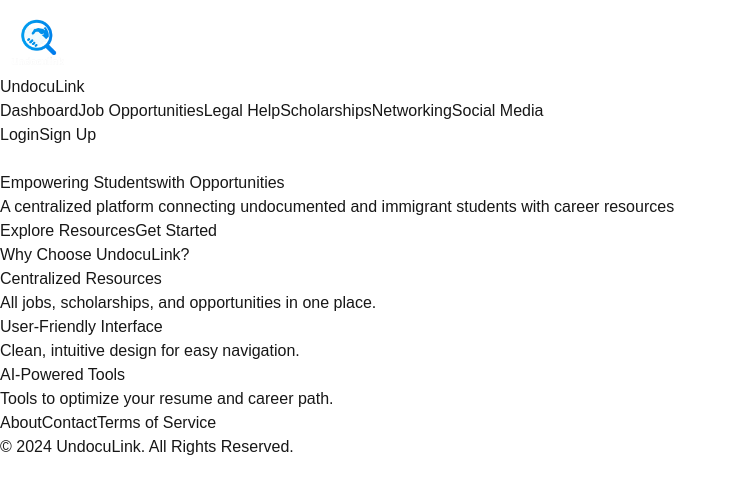
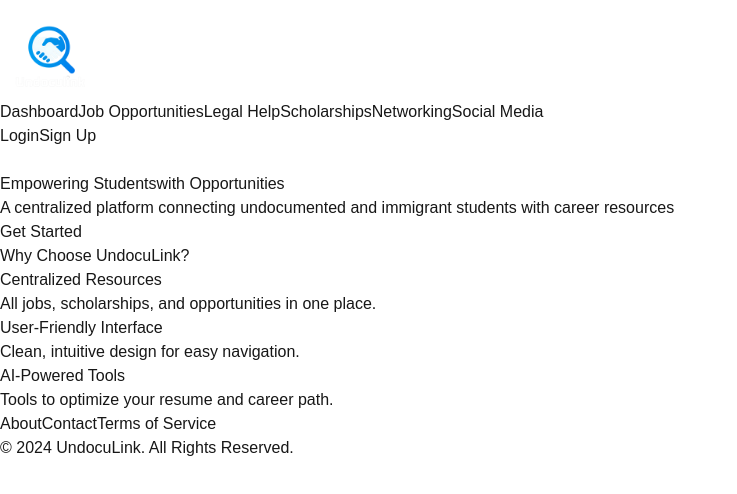
Before and after one commit to alejandro-garf/UL, a Next.js app in the folder frontend/: page / in a window 1280 px wide. Shown: the top 494 px of the page, without its empty margins (0-737 px from the left). Built offline with nearby package versions, Linux system fonts and the light colour scheme.

Commit message:
functionality of nav bar and hero section

```diff
--- a/frontend/src/app/globals.css
+++ b/frontend/src/app/globals.css
@@ -20,19 +20,6 @@
   font-family: Arial, Helvetica, sans-serif;
 }
 
-.transparent-box {
-  display: inline-block; /* Ensures the box sizes to its content */
-  padding: 0.5rem 1rem; /* Adds spacing around the text */
-  border: 2px solid rgba(59, 130, 246, 1); /* Solid blue border */
-  background: rgba(20, 104, 239, 0.1); /* Transparent blue background */
-  border-radius: 0.375rem; /* Rounded corners (equivalent to Tailwind's rounded-md) */
-  font-weight: bold; /* Makes the text bold */
-  color: rgb(255, 255, 255); /* Sets the text color to blue */
-  text-align: center; /* Ensures the text is centered */
-  transition: color 0.3s ease, background 0.3s ease; /* Smooth hover effects */
+.text-shadow {
+  text-shadow: 0 0 10px rgba(255, 255, 255, 0.5);
 }
-
-.transparent-box:hover {
-  color: rgba(96, 165, 250, 1); /* Lighter blue text on hover */
-  background: rgba(59, 130, 246, 0.2); /* Slightly darker transparent background on hover */
-}
--- a/frontend/src/app/page.tsx
+++ b/frontend/src/app/page.tsx
@@ -20,23 +20,24 @@
  return (
    <div className="min-h-screen bg-gradient-to-b from-gray-900 to-black text-white">
      <header className={`fixed top-0 w-full z-50 transition-all duration-300 ${scrolled ? 'bg-gray-900/50 backdrop-blur-lg' : ''}`}>
-       <nav className="max-w-7xl mx-auto px-6 h-20 flex items-center justify-between">
-         <Link href="/" className="flex items-center gap-2">
-           <Image src="/logo.png" alt="Logo" width={75} height={75} className="rounded-full" />
-           <span className="text-xl font-bold">UndocuLink</span>
+     {/*logo left*/}
+       <nav className="w-full mx-auto px-10 h-22 flex items-center justify-between">
+         <Link href="/" className="ml-0">
+           <Image src="/logo.png" alt="Logo" width={100} height={100} className="rounded-full" />
          </Link>
 
          {/* Desktop Navigation */}
          <div className="hidden md:flex items-center gap-8">
-           <Link href="/dashboard" className="hover:text-blue-400 transition-colors">Dashboard</Link>
-           <Link href="/jobs" className="hover:text-blue-400 transition-colors">Job Opportunities</Link>
-           <Link href="/internships" className="hover:text-blue-400 transition-colors">Legal Help</Link>
-           <Link href="/scholarships" className="hover:text-blue-400 transition-colors">Scholarships</Link>
-           <Link href="/networking" className="hover:text-blue-400 transition-colors">Networking</Link>
-           <Link href="/networking" className="hover:text-blue-400 transition-colors">Social Media</Link>
+           <Link href="/dashboard" className="hover:text-blue-400 transition-colors px-4 py-2 rounded-md hover:bg-white/[0.02]">Dashboard</Link>
+           <Link href="/jobs" className="hover:text-blue-400 transition-colors px-4 py-2 rounded-md hover:bg-white/[0.02]">Job Opportunities</Link>
+           <Link href="/legal" className="hover:text-blue-400 transition-colors px-4 py-2 rounded-md hover:bg-white/[0.02]">Legal Help</Link>
+           <Link href="/scholarships" className="hover:text-blue-400 transition-colors px-4 py-2 rounded-md hover:bg-white/[0.02]">Scholarships</Link>
+           <Link href="/networking" className="hover:text-blue-400 transition-colors px-4 py-2 rounded-md hover:bg-white/[0.02]">Networking</Link>
+           <Link href="/socialmedia" className="hover:text-blue-400 transition-colors px-4 py-2 rounded-md hover:bg-white/[0.02]">Social Media</Link>
          </div>
 
-         <div className="hidden md:flex items-center gap-4">
+        {/*sign in and sign out*/}
+         <div className="hidden md:flex items-center gap-4 mr-0">
            <Link href="/login" className="px-4 py-2 border border-blue-400 rounded-md hover:bg-blue-400/10 text-blue-400 transition-colors">
              Login
            </Link>
@@ -74,10 +75,10 @@
          <div className="px-6 py-4 bg-gray-900/90 backdrop-blur-lg space-y-4">
            <Link href="/dashboard" className="block hover:text-blue-400 transition-colors">Dashboard</Link>
            <Link href="/jobs" className="block hover:text-blue-400 transition-colors">Job Opportunities</Link>
-           <Link href="/internships" className="block hover:text-blue-400 transition-colors">Legal Help</Link>
+           <Link href="/legal" className="block hover:text-blue-400 transition-colors">Legal Help</Link>
            <Link href="/scholarships" className="block hover:text-blue-400 transition-colors">Scholarships</Link>
            <Link href="/networking" className="block hover:text-blue-400 transition-colors">Networking</Link>
-           <Link href="/networking" className="block hover:text-blue-400 transition-colors">Social Media</Link>
+           <Link href="/socialmedia" className="block hover:text-blue-400 transition-colors">Social Media</Link>
            <div className="pt-4 border-t border-gray-800">
              <Link href="/login" className="px-4 py-2 border border-blue-400 rounded-md hover:bg-blue-400/10 text-blue-400 transition-colors">
                Login
@@ -90,7 +91,7 @@
        </motion.div>
      </header>
 
-     <main className="pt-32 md:pt-40">
+     <main className="pt-32 md:pt-56">
        {/* Hero Section */}
        <div className="max-w-7xl mx-auto px-6">
          <motion.div
@@ -99,12 +100,12 @@
            transition={{ duration: 0.5 }}
            className="text-center"
          >
-           <h1 className="text-4xl md:text-6xl lg:text-7xl font-bold mb-8">
+           <h1 className="text-4xl md:text-6xl lg:text-7xl font-bold mb-8 text-shadow">
              <motion.span
                initial={{ opacity: 0, y: 20 }}
                animate={{ opacity: 1, y: 0 }}
                transition={{ delay: 0.2 }}
-               className="text-blue-400 block"
+               className="text-blue-400 block text-shadow"
              >
                Empowering Students
              </motion.span>
@@ -121,7 +122,7 @@
              initial={{ opacity: 0 }}
              animate={{ opacity: 1 }}
              transition={{ delay: 0.6 }}
-             className="text-gray-400 text-lg md:text-xl max-w-2xl mx-auto mb-12"
+             className="text-gray-400 text-lg md:text-xl max-w-2xl mx-auto mb-12 text-shadow"
            >
              A centralized platform connecting undocumented and immigrant students with career resources
            </motion.p>
@@ -133,14 +134,8 @@
              className="flex flex-col sm:flex-row justify-center gap-4"
            >
              <Link
-               href="/resources"
-               className="px-6 py-3 bg-blue-500 rounded-md hover:bg-blue-600 transition-colors"
-             >
-               Explore Resources
-             </Link>
-             <Link
                href="/get-started"
-               className="px-6 py-3 border border-blue-400 rounded-md hover:bg-blue-400/10 text-blue-400 transition-colors"
+               className="px-6 py-3 border border-blue-400 rounded-md hover:bg-blue-400/10 text-blue-400 transition-colors text-shadow"
              >
                Get Started
              </Link>
```
